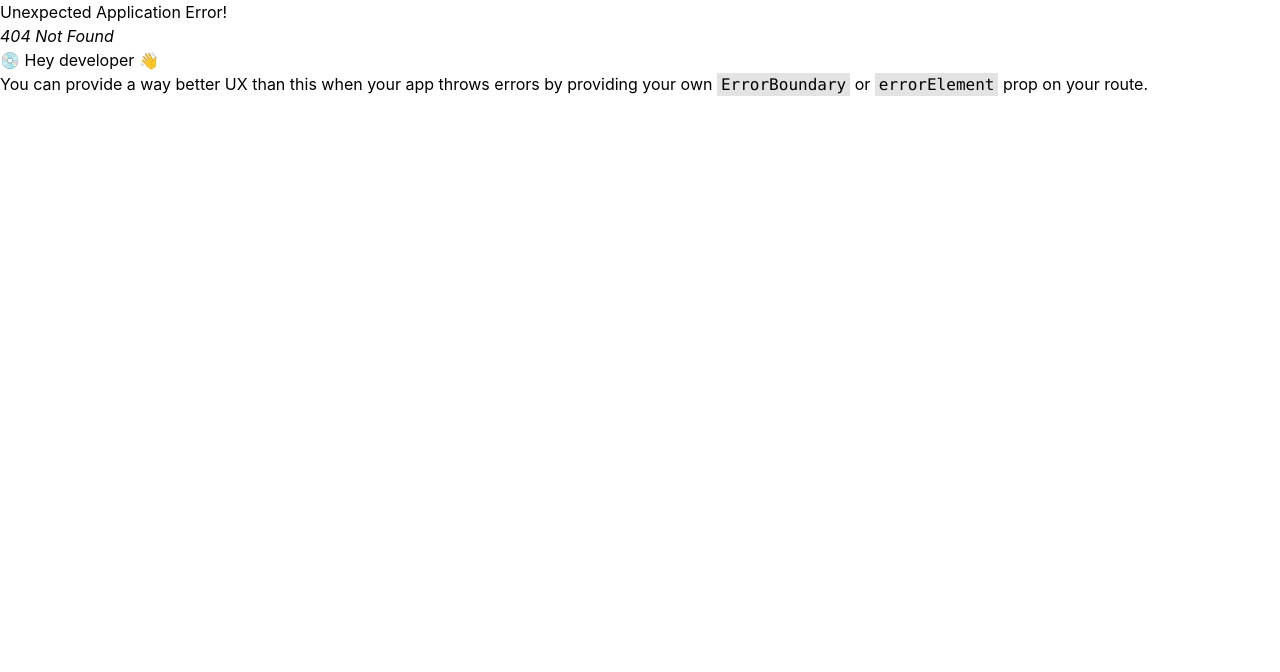
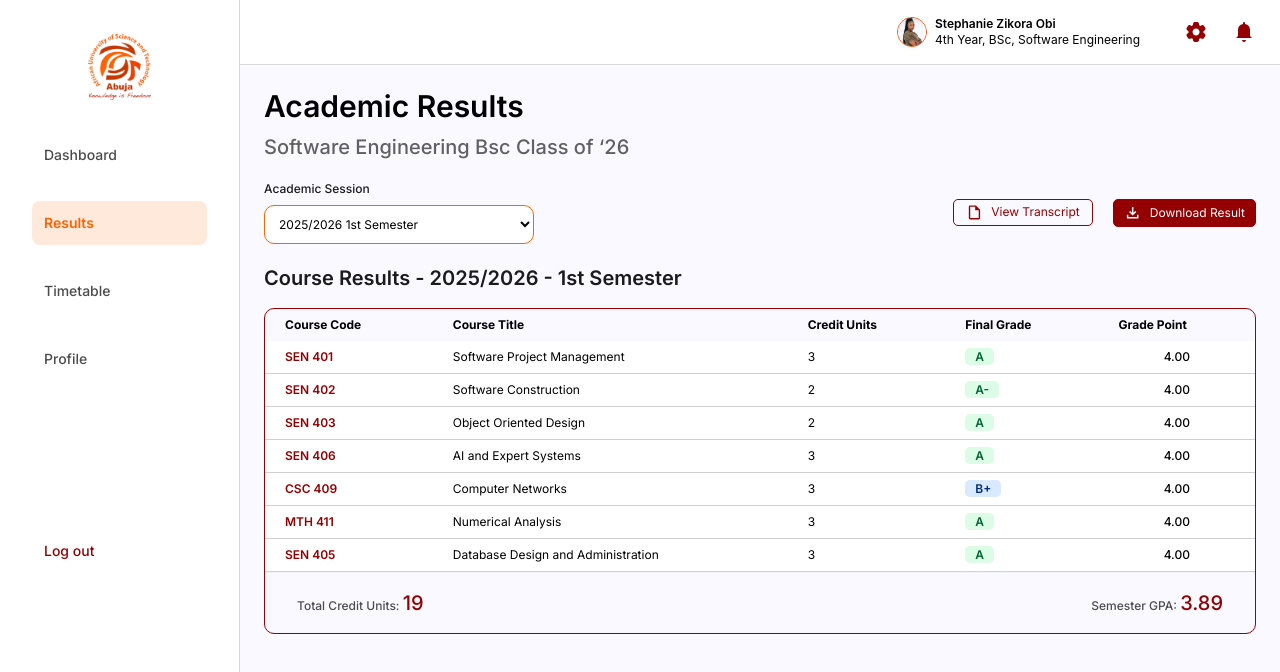
Before and after one commit to progressijuwe/student-portal, a React (Vite) app: page /results in a window 1280 px wide. Before the commit this address had no page. Shown: the top 672 px of the page. Built offline with nearby package versions, Linux system fonts and the light colour scheme.

Commit message:
Results Page done

```diff
--- /dev/null
+++ b/src/components/ui/PageHeading.jsx
@@ -0,0 +1,11 @@
+
+
+export default function PageHeading({ title, description }){
+
+    return(
+        <div className="flex flex-col gap-1 lg:gap-1.5">
+            <h2 className="text-xl lg:text-[30px] font-semibold text-black">{title}</h2>
+            <p className="text-label font-medium text-sm lg:text-xl">{description}</p>
+        </div>
+    )
+}
--- a/src/pages/AboutPage.jsx
+++ /dev/null
@@ -1,6 +0,0 @@
-export default function AboutPage(){
-
-    return(
-        <h1>About</h1>
-    )
-}
--- a/src/pages/ProfilePage.jsx
+++ b/src/pages/ProfilePage.jsx
@@ -1,3 +1,4 @@
+import PageHeading from "../components/ui/PageHeading";
 import ProfileCard from "../sections/profile/ProfileCard";
 import ProfileDownloads from "../sections/profile/ProfileDownloads";
 import ProfileInfo from "../sections/profile/ProfileInfo";
@@ -8,10 +9,7 @@ export default function ProfilePage(){
     return(
         <div className=" px-4 lg:px-6 py-5 w-full flex flex-col gap-7.5 lg:gap-10">
             <section className='flex flex-col gap-5'>
-                <div className="flex flex-col gap-1 lg:gap-1.5">
-                    <h2 className="text-xl lg:text-[30px] font-semibold text-black">Profile Details</h2>
-                    <p className="text-label font-medium text-sm lg:text-xl">Manage your basic account details and personal information</p>
-                </div>
+                <PageHeading title="Profile Details" description="Manage your basic account details and personal information" />
                 <ProfileCard />
             </section>
             <section className="flex flex-col lg:flex-row gap-6">
--- /dev/null
+++ b/src/pages/ResultsPage.jsx
@@ -0,0 +1,20 @@
+import PageHeading from "../components/ui/PageHeading";
+import AcademicSession from "../sections/results/AcademicSession";
+import ResultsButtons from "../sections/results/ResultsButtons";
+import ResultsTable from "../sections/results/ResultsTable";
+
+export default function ResultsPage(){
+
+    return(
+        <div className="py-5 px-6 flex flex-col gap-5">
+            <div className="flex flex-col gap-5">
+                <PageHeading title="Academic Results" description="Software Engineering Bsc Class of ‘26" />
+                <div className="flex items-center justify-between">
+                    <AcademicSession />
+                    <ResultsButtons className="hidden lg:flex" />
+                </div>
+            </div>
+            <ResultsTable />
+        </div>
+    )
+}
--- a/src/router.jsx
+++ b/src/router.jsx
@@ -3,6 +3,7 @@ import MainLayout from './layouts/MainLayout'
 import DashboardPage from './pages/DashboardPage'
 import LoginPage from './pages/LoginPage'
 import ProfilePage from './pages/ProfilePage'
+import ResultsPage from './pages/ResultsPage'
 
 export const router = createBrowserRouter([
   {
@@ -14,6 +15,7 @@ export const router = createBrowserRouter([
     children: [
       { path: '/dashboard',    element: <DashboardPage /> },
       { path: '/profile',    element: <ProfilePage /> },
+      { path: '/results',    element: <ResultsPage /> },
     ],
   },
 ])
--- a/src/sections/profile/ProfileDownloads.jsx
+++ b/src/sections/profile/ProfileDownloads.jsx
@@ -18,7 +18,7 @@ export default function ProfileDownloads(){
             </span>
             <div className='py-7 px-9.5 flex flex-col gap-4.5 bg-white rounded-[10px]'>
                 {downloads.map((record) => (
-                    <div className='flex items-center justify-between'>
+                    <div className='flex items-center justify-between' key={record.label}>
                         <div className='flex gap-2.5 items-center'>
                             {record.icon}
                             <div>
--- /dev/null
+++ b/src/sections/results/AcademicSession.jsx
@@ -0,0 +1,23 @@
+
+
+export default function AcademicSession(){
+
+    const semesters = [
+        {text: "2025/2026 1st Semester"},
+        {text: "2024/2025 2nd Semester"},
+        {text: "2024/2025 1st Semester"},
+        {text: "2023/2024 2nd Semester"},
+        {text: "2023/2024 1st Semester"},
+    ]
+
+    return(
+        <form className="flex flex-col gap-2 lg:max-w-67.5 w-full">
+            <label htmlFor="session-select" className="text-xs font-medium text-dark">Academic Session</label>
+            <select id="session-select" className="bg-white border border-brand-orange rounded-[10px] p-2.5 text-xs text-black">
+                {semesters.map((semester) => (
+                    <option key={semester.text} value={semester.text}>{semester.text}</option>
+                ))}
+            </select>
+        </form>
+    )
+}
--- /dev/null
+++ b/src/sections/results/ResultsButtons.jsx
@@ -0,0 +1,18 @@
+import Download from '../../assets/svg/download-icon.svg?react'
+import Transcript from '../../assets/svg/transcript-icon.svg?react'
+
+export default function ResultsButtons({ className }){
+
+    return(
+        <div className={`flex justify-between gap-5 ${className}`}>
+            <button type="button" className='rounded-[5px] h-fit text-brand-red border border-brand-red flex gap-2 items-center text-xs py-1 px-3'>
+                <Transcript />
+                View Transcript
+            </button>
+            <button type="button" className='flex gap-2 h-fit rounded-[5px] items-center text-white bg-brand-red border border-brand-red text-xs py-1 px-2.5'>
+                <Download />
+                Download Result
+            </button>
+        </div>
+    )
+}
--- /dev/null
+++ b/src/sections/results/ResultsTable.jsx
@@ -0,0 +1,71 @@
+import ResultsButtons from "./ResultsButtons"
+
+export default function ResultsTable(){
+
+    const courses = [
+        { code: 'SEN 401', title: 'Software Project Management',  credits: 3, grade: 'A',  point: '4.00' },
+        { code: 'SEN 402', title: 'Software Construction',        credits: 2, grade: 'A-', point: '4.00' },
+        { code: 'SEN 403', title: 'Object Oriented Design',       credits: 2, grade: 'A',  point: '4.00' },
+        { code: 'SEN 406', title: 'AI and Expert Systems',        credits: 3, grade: 'A',  point: '4.00' },
+        { code: 'CSC 409', title: 'Computer Networks',            credits: 3, grade: 'B+', point: '4.00' },
+        { code: 'MTH 411', title: 'Numerical Analysis',           credits: 3, grade: 'A',  point: '4.00' },
+        { code: 'SEN 405', title: 'Database Design and Administration', credits: 3, grade: 'A', point: '4.00' },
+    ]
+
+    const totalCredits = courses.reduce((sum, c) => sum + c.credits, 0)
+    const semesterGpa  = '3.89'
+
+    const gradeColor = (grade) => {
+        if (grade.startsWith('A')) return 'bg-[#DCFCE7] text-[#016630]'
+        if (grade.startsWith('B')) return 'bg-[#D9E9FF] text-[#002C7D]'
+        if (grade.startsWith('C')) return 'bg-yellow-100 text-yellow-700'
+        return 'bg-red-100 text-red-700'
+    }
+
+    return(
+        <div className="flex flex-col gap-5">
+            <div className="flex flex-col gap-4">
+                <h3 className="hidden lg:block text-xl font-semibold text-dark">Course Results - 2025/2026 - 1st Semester</h3>
+                <div className="flex flex-col border border-brand-red rounded-[10px]">
+                    <table className="w-full text-xs">
+                        <thead>
+                        <tr className="text-left text-xs text-black font-semibold">
+                            <th className="py-2 px-2 lg:px-5">Course Code</th>
+                            <th className="py-2 px-px lg:px-5">Course Title</th>
+                            <th className="py-2 px-0.5 lg:px-5">Credit Units</th>
+                            <th className="py-2 px-0.5 lg:px-5">Final Grade</th>
+                            <th className="py-2 px-0.5 lg:px-5">Grade Point</th>
+                        </tr>
+                        </thead>
+                        <tbody className="bg-white">
+                        {courses.map((course, i) => (
+                            <tr key={course.code} className={`min-h-15 border-b border-[#D0D0D0] ${i % 2 === 0 ? '' : ''}`}>
+                                <td className="py-2 px-0.75 lg:px-5 font-semibold text-brand-red">{course.code}</td>
+                                <td className="py-2 px-0.5 lg:px-5">{course.title}</td>
+                                <td className="py-2 px-0.5 lg:px-5">{course.credits}</td>
+                                <td className="py-2 px-0.5 lg:px-5">
+                                    <span className={`text-xs font-semibold px-2.5 py-px rounded-[5px] ${gradeColor(course.grade)}`}>
+                                    {course.grade}
+                                    </span>
+                                </td>
+                                <td className="py-2 px-1 lg:px-5 font-medium text-center">{course.point}</td>
+                            </tr>
+                        ))}
+                        </tbody>
+                    </table>
+
+                    <div className="flex justify-between items-center px-2.5 lg:px-8 py-3 lg:py-4 border-t border-gray-100">
+                        <span className="text-xs font-medium text-[#4D4D4D]">
+                            Total Credit Units: <span className="text-xl text-brand-red">{totalCredits}</span>
+                        </span>
+                        <span className="text-xs font-medium text-[#4D4D4D]">
+                            Semester GPA: <span className="text-xl text-brand-red">{semesterGpa}</span>
+                        </span>
+                    </div>
+                </div>
+            </div>
+
+            <ResultsButtons className='lg:hidden' />
+        </div>
+    )
+}
--- a/src/styles/globals.css
+++ b/src/styles/globals.css
@@ -14,6 +14,7 @@
   --color-badge-border: #005015;
 
   --color-label: #616161;
+  --color-dark: #1B1B1B;
 
   --color-brand-orange: #FE6201;
 
```
Also changed, not shown: src/assets/svg/download-icon.svg (added), src/assets/svg/transcript-icon.svg (added), src/sections/about/TeamSection.jsx (deleted).
